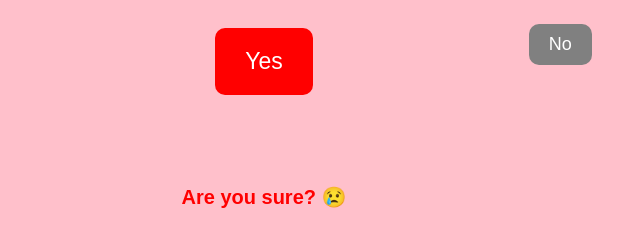
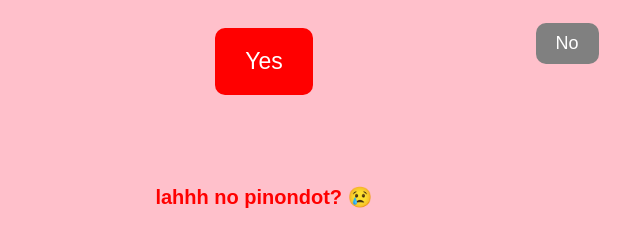
Before and after one commit to son29-career/valentines, a plain HTML site: page index.html in a window 1280 px wide. Both pictures are taken after a click on the button "No". Shown: the part 325-572 px from the top of the page, without its empty margins (376-1016 px from the left). Drawn offline with Linux system fonts and the light colour scheme.

Commit message:
change some ui

```diff
--- a/index.html
+++ b/index.html
@@ -67,19 +67,22 @@
     </div>
 
     <div class="gif-container" id="gifContainer">
-        <h1>YAY! 🎉 I'm so happy you said YES! 💖</h1>
-        <img src="https://media.giphy.com/media/5GoVLqeAOo6PK/giphy.gif" alt="Dancing Happy GIF">
+        <h1>YAYYYYYYYY! Happy Valentiness Lovey  🎉 <br> Date tayo soon, mwahhh mwahhh mwahhhh mwahhhhhh YES! 💖</h1>
+        <img src="https://media.giphy.com/media/MDJ9IbxxvDUQM/giphy.gif" alt="Happy Cat Dancing GIF">
     </div>
 
     <script>
         let noClickCount = 0;
         const messages = [
-            "Are you sure? 😢",
-            "Please reconsider... 💔",
-            "Think about how happy we'd be! 😊",
-            "Don't break my heart! 😭",
+            "lahhh no pinondot? 😢",
+            "reconsider lovey ... 💔",
+            "balakajan si tampo ako nyan, eme! 😊",
+            "lahh syaa no talaga ng no HAhHAHHA! 😭",
             "Last chance! 🥺",
-            "Come on, just say YES! 😤"
+            " YES na sana! 😤",
+            " Ayaw ng kadate, edu waq sino ba naman aq 😢 ",
+            "awtss huhu! 🥺",
+            "yes ka na plsss 🥺"
         ];
 
         function handleNoClick() {
@@ -94,10 +97,12 @@
             yesButton.style.fontSize = newSize + "px";
             yesButton.style.padding = "20px 30px";
 
-            // Move "No" button randomly
+            // Move "No" button randomly within screen bounds
             let noButton = document.getElementById("no");
-            let x = Math.random() * (window.innerWidth - 100);
-            let y = Math.random() * (window.innerHeight - 50);
+            let maxX = window.innerWidth - noButton.offsetWidth - 20;
+            let maxY = window.innerHeight - noButton.offsetHeight - 20;
+            let x = Math.random() * maxX;
+            let y = Math.random() * maxY;
             noButton.style.left = `${x}px`;
             noButton.style.top = `${y}px`;
         }
```
